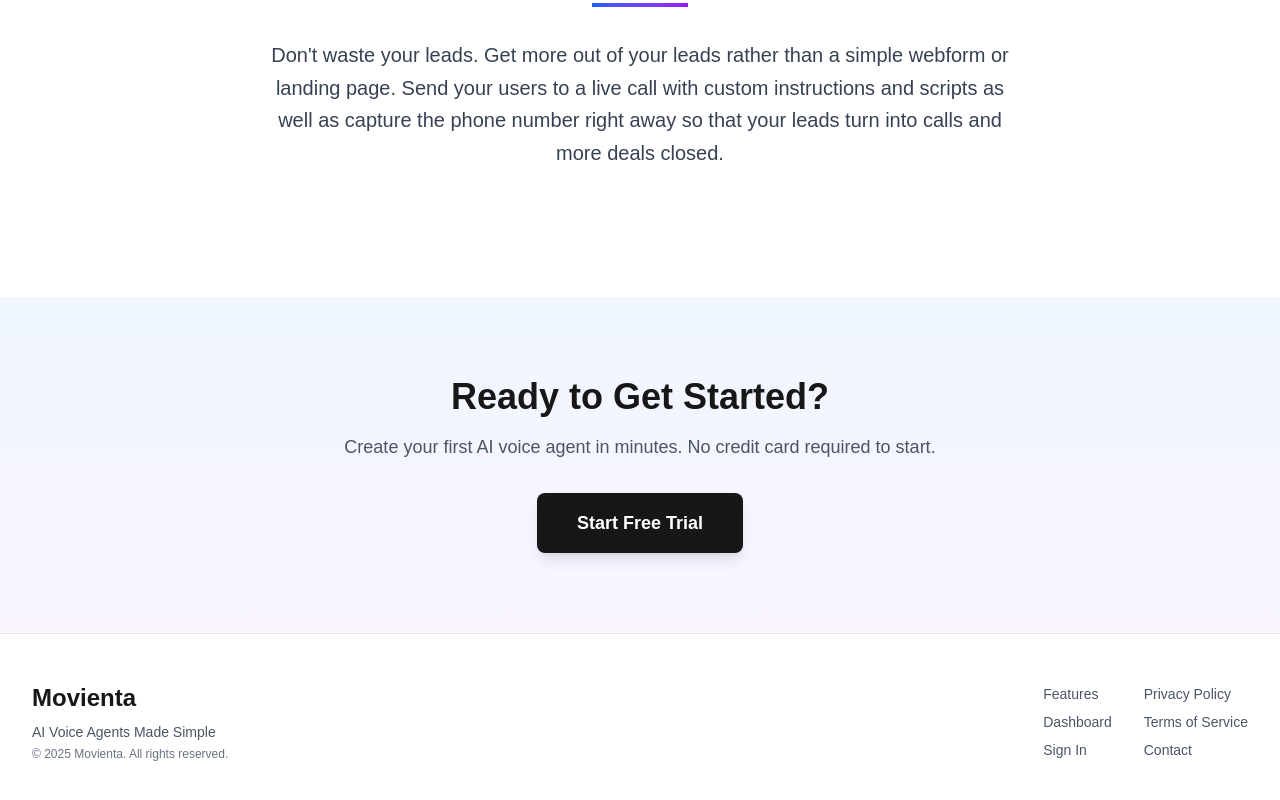
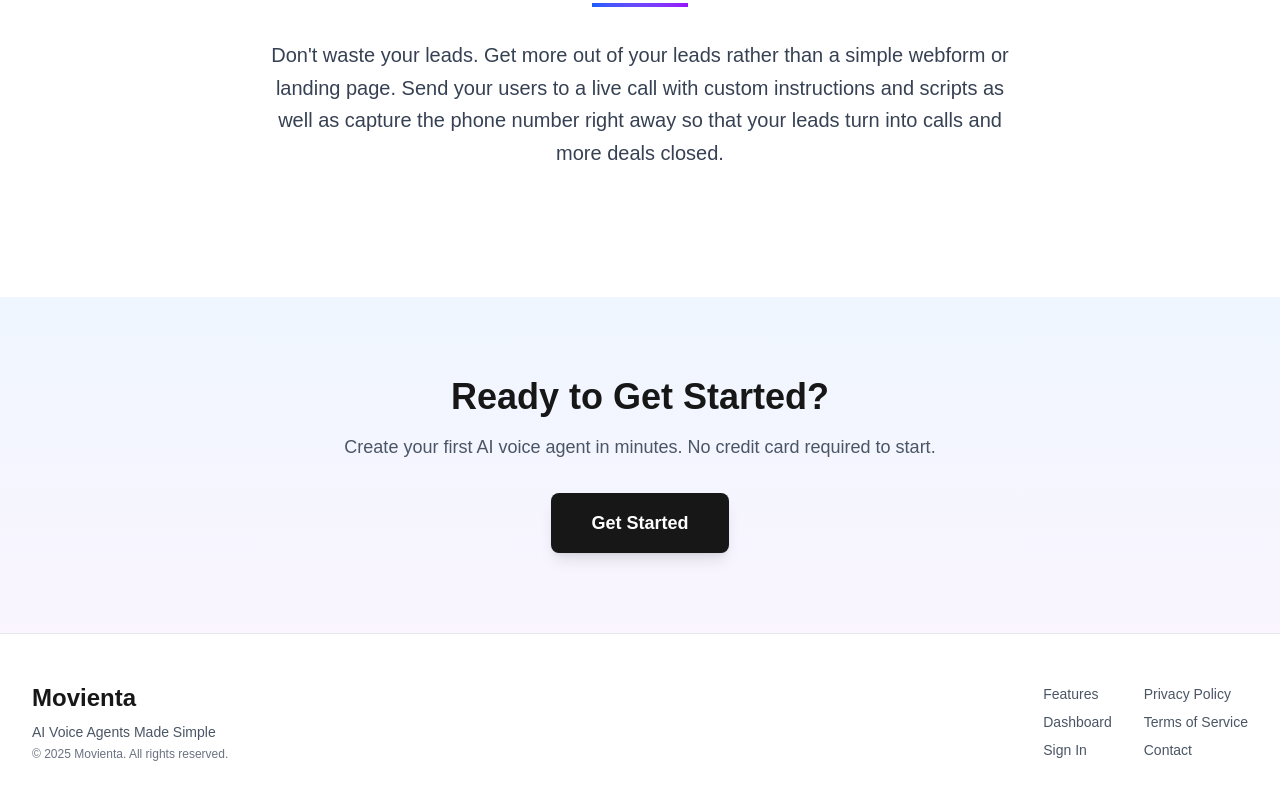
Before and after one commit to CHris23132/Movienta-app, a Next.js app: page / in a window 1280 px wide. Shown: the part 1411-2211 px from the top of the page. Built offline with nearby package versions, Linux system fonts and the light colour scheme; no server answers.

Commit message:
page-ai-voice-agent-page-set-up

```diff
--- a/src/app/page.tsx
+++ b/src/app/page.tsx
@@ -38,7 +38,7 @@ export default function Home() {
               Create Your Own AI Receptionist Call Agent
             </p>
             <p className="text-lg text-gray-600 dark:text-gray-400 mb-8 max-w-3xl mx-auto">
-              Simple web forms don't work anymore. This voice agent automatically collects the phone number to schedule a call
+              Simple web forms don&apos;t work anymore. This voice agent automatically collects the phone number to schedule a call
               and then can provide information on your behalf based on your custom instructions.
             </p>
             <div className="flex flex-col sm:flex-row gap-4 justify-center">
@@ -68,7 +68,7 @@ export default function Home() {
                 </div>
                 <h3 className="text-xl font-semibold mb-3">Custom Page</h3>
                 <p className="text-gray-600 dark:text-gray-400">
-                  Create your own custom styled landing page with your own branding. Match your company's look and feel perfectly.
+                  Create your own custom styled landing page with your own branding. Match your company&apos;s look and feel perfectly.
                 </p>
               </div>
 
@@ -108,7 +108,7 @@ export default function Home() {
               </h2>
               <div className="h-1 w-24 bg-gradient-to-r from-blue-600 to-purple-600 mx-auto mb-8"></div>
               <p className="text-lg md:text-xl text-gray-700 dark:text-gray-300 leading-relaxed max-w-3xl mx-auto">
-                Don't waste your leads. Get more out of your leads rather than a simple webform or landing page.
+                Don&apos;t waste your leads. Get more out of your leads rather than a simple webform or landing page.
                 Send your users to a live call with custom instructions and scripts as well as capture the phone number
                 right away so that your leads turn into calls and more deals closed.
               </p>
@@ -124,7 +124,7 @@ export default function Home() {
               Create your first AI voice agent in minutes. No credit card required to start.
             </p>
             <Link href="/signup" className="inline-block bg-foreground text-background px-10 py-4 rounded-lg font-semibold text-lg hover:opacity-90 transition-opacity shadow-lg">
-              Start Free Trial
+              Get Started
             </Link>
           </div>
         </section>
```
